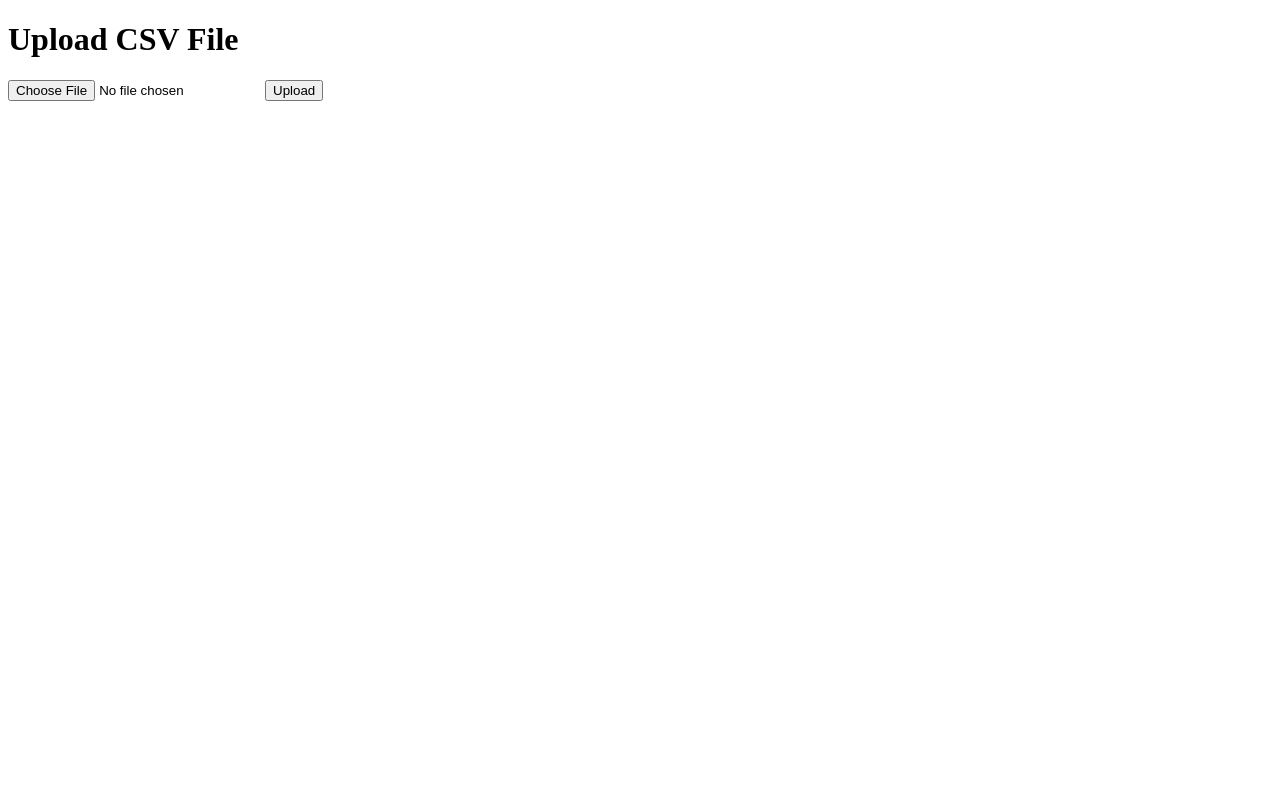
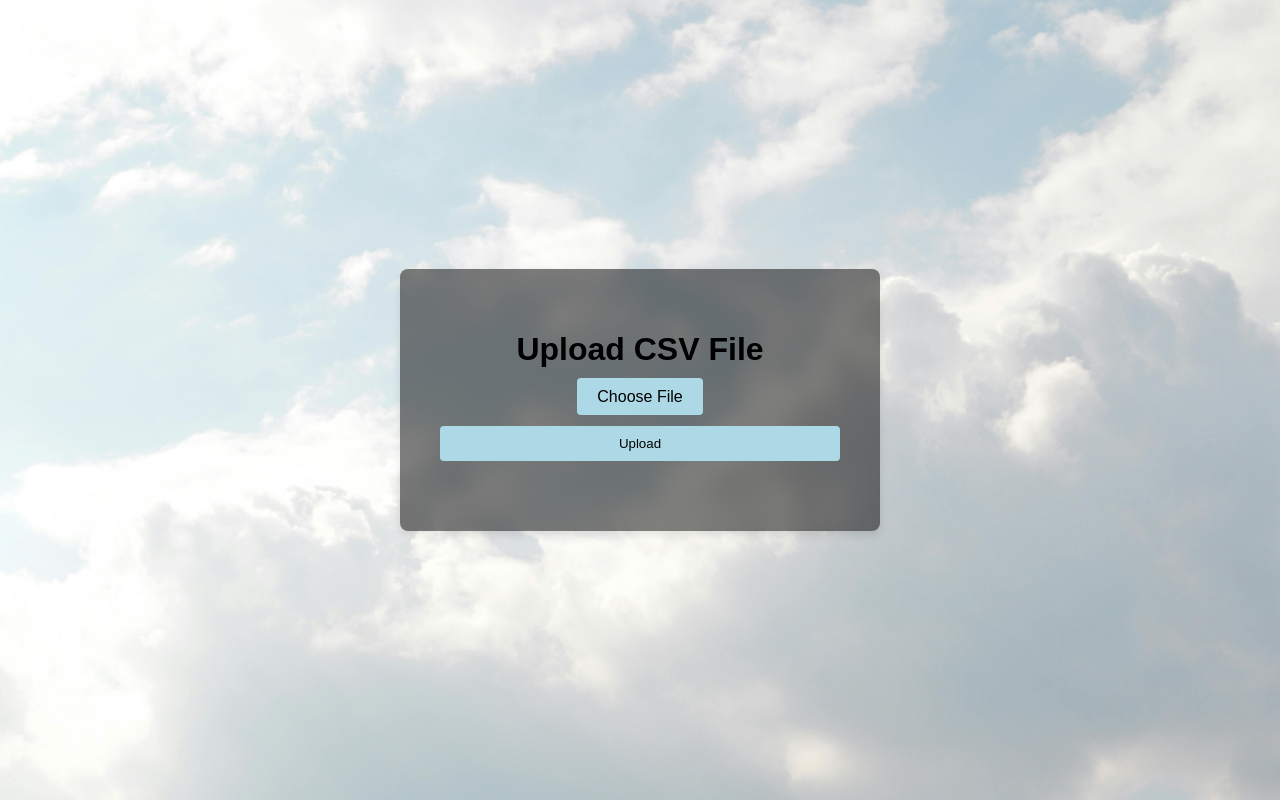
Before and after one commit to Psarx/Digital-Cert, a plain HTML site: page frontend/views/cellcoord/upload.html in a window 1280 px wide. Drawn offline with Linux system fonts and the light colour scheme.

Commit message:
styled upload

```diff
--- /dev/null
+++ b/frontend/views/cellcoord/script.js
@@ -0,0 +1,19 @@
+document.getElementById('uploadForm').addEventListener('submit', async (event) => {
+    event.preventDefault();
+    const formData = new FormData(event.target);
+    try {
+        const response = await fetch('http://localhost:3000/upload', {
+            method: 'POST',
+            body: formData
+        });
+        if (response.ok) {
+            const message = await response.text();
+            document.getElementById('message').textContent = 'Upload successful: ' + message;
+        } else {
+            throw new Error('Failed to upload file');
+        }
+    } catch (error) {
+        console.error(error);
+        document.getElementById('message').textContent = 'Error: ' + error.message;
+    }
+});
--- /dev/null
+++ b/frontend/views/cellcoord/upload.css
@@ -0,0 +1,84 @@
+body {
+    font-family: Arial, sans-serif;
+    background-image: url('assets/uploadbackground.jpg'); /* Replace 'background-image.jpg' with your image path */
+    background-size: cover; /* Adjust image size to cover the entire background */
+    background-repeat: no-repeat; /* Prevent background image from repeating */
+    background-position: center; /* Center the background image */
+    color: white;
+    margin: 0;
+    padding: 0;
+    display: flex;
+    justify-content: center;
+    align-items: center;
+    height: 100vh;
+}
+.card {
+    background-color: rgba(255, 255, 255, 0.8); /* White color with 80% opacity */
+    border-radius: 8px;
+    box-shadow: 0 4px 8px rgba(0, 0, 0, 0.1);
+    padding: 40px;
+    width: 400px;
+    text-align: center;
+    backdrop-filter: blur(10px); /* Blurred background */
+    animation: fadeIn 0.5s ease-in-out forwards; /* Apply fade-in animation */
+    opacity: 0; /* Start with 0 opacity */
+}
+@keyframes fadeIn {
+    from {
+        opacity: 0; /* Start with 0 opacity */
+    }
+    to {
+        opacity: 1; /* End with full opacity */
+    }
+}
+
+
+.card {
+    background-color: rgba(0, 0, 0, 0.5); /* Semi-transparent background for the card */
+    border-radius: 8px;
+    box-shadow: 0 4px 8px rgba(0, 0, 0, 0.1);
+    padding: 40px; /* Increased padding */
+    width: 400px; /* Increased width */
+    text-align: center;
+    backdrop-filter: blur(10px); /* Blurred background */
+}
+
+h1 {
+    margin-bottom: 20px;
+    color: black;
+}
+
+form {
+    margin-bottom: 20px; /* Added spacing between form elements */
+}
+
+input[type="file"] {
+    display: none;
+}
+
+.custom-file-input,
+button[type="submit"] {
+    background-color: lightblue; /* Change the background color to light blue */
+    color: black;
+    padding: 10px 20px;
+    border: none;
+    border-radius: 4px;
+    cursor: pointer;
+    width: 100%;
+    margin-bottom: 10px;
+}
+
+.custom-file-input:hover,
+button[type="submit"]:hover {
+    background-color: #87CEEB; /* Change the hover color to a slightly darker shade of light blue */
+}
+
+
+button[type="submit"] {
+    margin-top: 20px; /* Increased margin-top */
+}
+
+#message {
+    text-align: center;
+    margin-top: 20px;
+}
--- a/frontend/views/cellcoord/upload.html
+++ b/frontend/views/cellcoord/upload.html
@@ -4,35 +4,19 @@
     <meta charset="UTF-8">
     <meta name="viewport" content="width=device-width, initial-scale=1.0">
     <title>Upload CSV File</title>
+    <link rel="stylesheet" type="text/css" href="upload.css">
 </head>
 <body>
-    <h1>Upload CSV File</h1>
-    <form id="uploadForm" enctype="multipart/form-data">
-        <input type="file" name="csvFile" accept=".csv" required>
-        <button type="submit">Upload</button>
-    </form>
-    <div id="message"></div>
+    <div class="card">
+        <h1>Upload CSV File</h1>
+        <form id="uploadForm" enctype="multipart/form-data">
+            <input type="file" name="csvFile" id="fileInput" accept=".csv" required>
+            <label for="fileInput" class="custom-file-input">Choose File</label>
+            <button type="submit">Upload</button>
+        </form>
+        <div id="message"></div>
+    </div>
 
-    <script>
-        document.getElementById('uploadForm').addEventListener('submit', async (event) => {
-            event.preventDefault();
-            const formData = new FormData(event.target);
-            try {
-                const response = await fetch('http://localhost:3000/upload', {
-                    method: 'POST',
-                    body: formData
-                });
-                if (response.ok) {
-                    const message = await response.text();
-                    document.getElementById('message').textContent = 'Upload successful: ' + message;
-                } else {
-                    throw new Error('Failed to upload file');
-                }
-            } catch (error) {
-                console.error(error);
-                document.getElementById('message').textContent = 'Error: ' + error.message;
-            }
-        });
-    </script>
+    <script src="script.js"></script>
 </body>
 </html>
```
Also changed, not shown: frontend/views/cellcoord/assets/uploadbackground.jpg (added).
